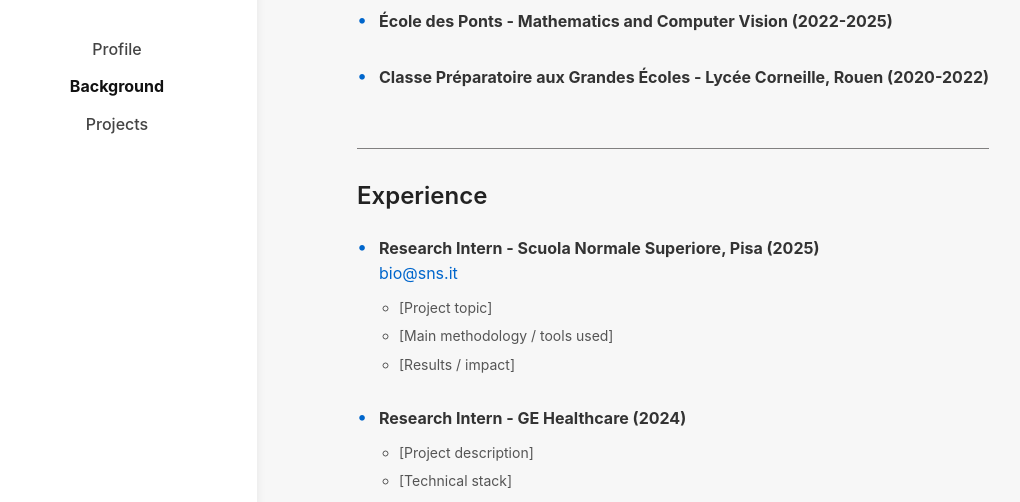
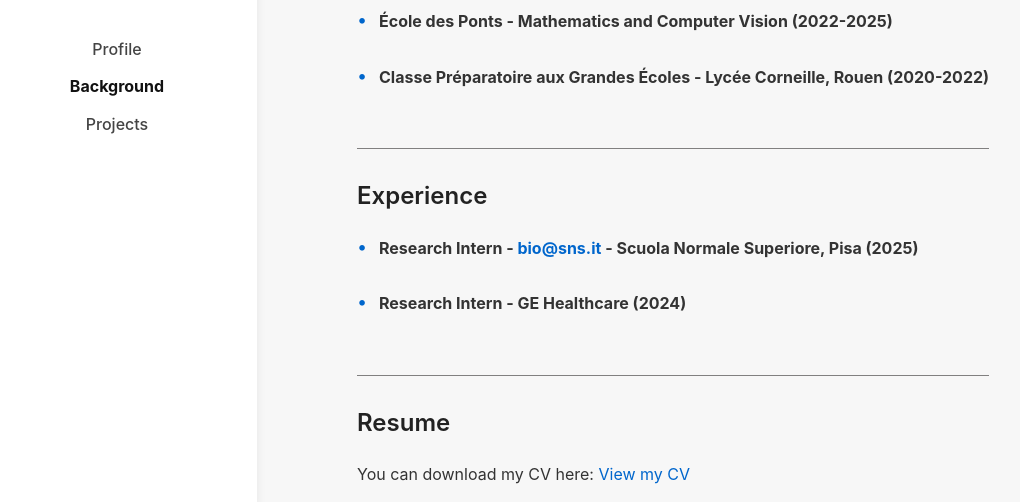
Before and after one commit to titouanp22/ml-portfolio, a plain HTML site: page background.html in a window 1280 px wide. Shown: the part 293-795 px from the top of the page, without its empty margins (23-1043 px from the left). Drawn offline with Linux system fonts and the light colour scheme.

Commit message:
bg update2

```diff
--- a/background.html
+++ b/background.html
@@ -46,21 +46,13 @@
     <h2>Experience</h2>
     <ul class="clean-list">
       <li>
-        <strong>Research Intern - Scuola Normale Superiore, Pisa (2025)</strong><br>
-        <a href="mailto:bio@sns.it">bio@sns.it</a>
-        <ul>
-          <li>[Project topic]</li>
-          <li>[Main methodology / tools used]</li>
-          <li>[Results / impact]</li>
-        </ul>
+        <strong>Research Intern - <a href="mailto:bio@sns.it">bio@sns.it</a> - Scuola Normale Superiore, Pisa (2025)</strong><br>
+
       </li>
 
       <li>
         <strong>Research Intern - GE Healthcare (2024)</strong>
         <ul>
-          <li>[Project description]</li>
-          <li>[Technical stack]</li>
-          <li>[Key contribution]</li>
         </ul>
       </li>
     </ul>
```
